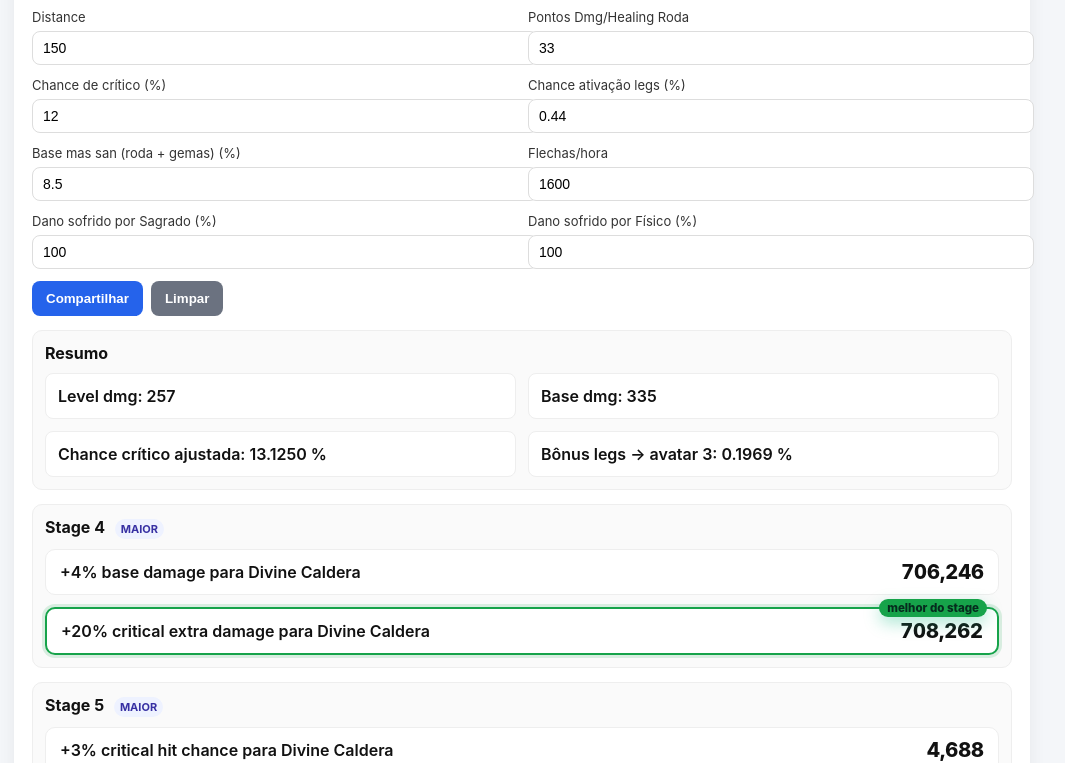
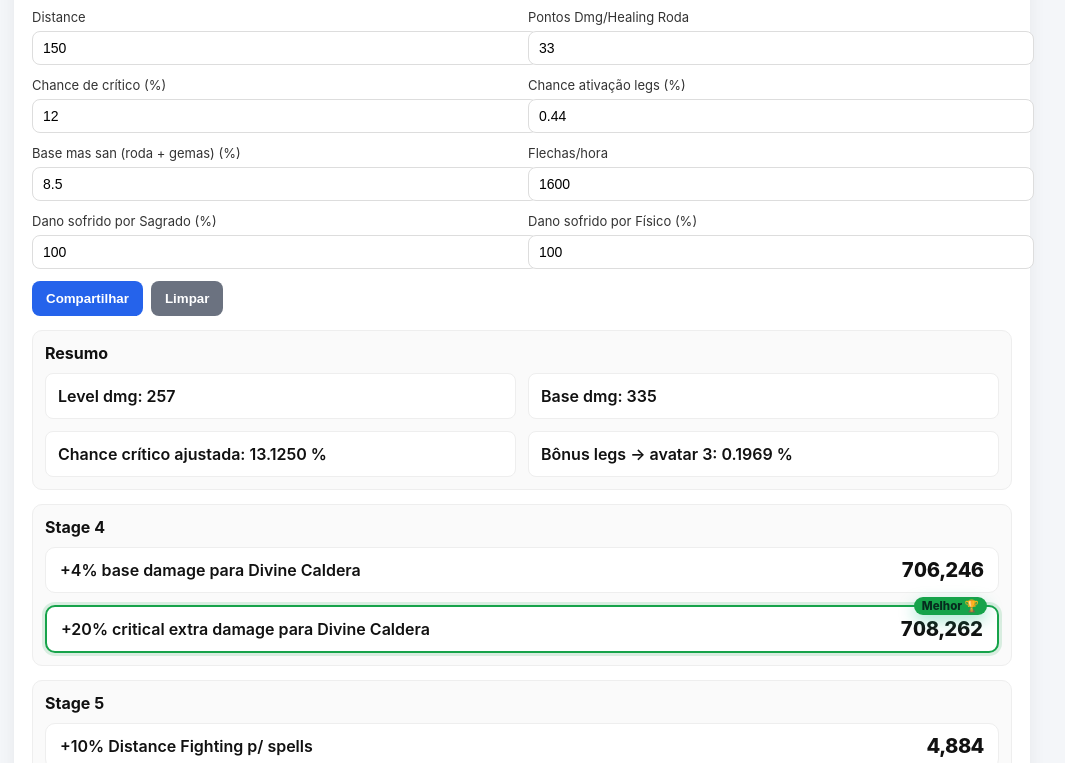
Before and after one commit to lucasporfz/calculadora, a plain HTML site: page index.html in a window 1280 px wide. Shown: the part 196-959 px from the top of the page, without its empty margins (118-1183 px from the left). Drawn offline with Linux system fonts and the light colour scheme.

Commit message:
Update index.html

```diff
--- a/index.html
+++ b/index.html
@@ -21,9 +21,8 @@
     .results-group h3 { margin:0 0 10px; font-size:16px; }
     .result { background:white; padding:12px; border-radius:8px; border:1px solid #eee; font-weight:600; }
     .muted { color:#666; font-weight:500; }
-    .pill { display:inline-block; font-size:11px; padding:3px 6px; border-radius:999px; background:#eef2ff; color:#3730a3; margin-left:6px; font-weight:700; }
 
-    /* NOVO: lista de perks em 2 colunas (nome | valor) */
+    /* Lista de perks em 2 colunas (nome | valor) */
     .perk-list{ list-style:none; padding:0; margin:0; display:grid; gap:12px; }
     .perk-card{
       position:relative;
@@ -47,10 +46,10 @@
     .perk-card__num{
       font-size:clamp(1rem, 2.2vw, 1.25rem);
       font-weight:800; color:#111;
-      font-variant-numeric: tabular-nums lining-nums; /* números estáveis */
+      font-variant-numeric: tabular-nums lining-nums;
     }
 
-    /* Destaque do vencedor do stage */
+    /* Destaque do vencedor */
     .perk-card.is-best{
       border:2px solid #16a34a;
       box-shadow:0 0 0 3px rgba(22,163,74,.15);
@@ -144,41 +143,41 @@
       </div>
     </div>
 
-    <!-- NOVO: Stage 4 em layout nome | valor -->
+    <!-- Stage 4 -->
     <div class="results-group" id="groupStage4">
-      <h3>Stage 4 <span class="pill" id="pillStage4" style="display:none">MAIOR</span></h3>
+      <h3>Stage 4</h3>
       <ul class="perk-list">
         <li class="perk-card" id="cardF20" title="">
           <div class="perk-card__name" id="labelF20">+4% base damage para Divine Caldera</div>
           <div class="perk-card__value"><span class="perk-card__num" id="outF20">--</span></div>
-          <div class="perk-card__badge">melhor do stage</div>
+          <div class="perk-card__badge" id="badgeF20">Melhor 🏆</div>
         </li>
         <li class="perk-card" id="cardF21" title="">
           <div class="perk-card__name" id="labelF21">+20% critical extra damage para Divine Caldera</div>
           <div class="perk-card__value"><span class="perk-card__num" id="outF21">--</span></div>
-          <div class="perk-card__badge">melhor do stage</div>
+          <div class="perk-card__badge" id="badgeF21">Melhor 🏆</div>
         </li>
       </ul>
     </div>
 
-    <!-- NOVO: Stage 5 em layout nome | valor -->
+    <!-- Stage 5 (ordem alterada: +10% Distance primeiro) -->
     <div class="results-group" id="groupStage5">
-      <h3>Stage 5 <span class="pill" id="pillStage5" style="display:none">MAIOR</span></h3>
+      <h3>Stage 5</h3>
       <ul class="perk-list">
+        <li class="perk-card" id="cardF25" title="">
+          <div class="perk-card__name" id="labelF25">+10% Distance Fighting p/ spells</div>
+          <div class="perk-card__value"><span class="perk-card__num" id="outF25">--</span></div>
+          <div class="perk-card__badge" id="badgeF25">Melhor 🏆</div>
+        </li>
         <li class="perk-card" id="cardF24" title="">
           <div class="perk-card__name" id="labelF24">+3% critical hit chance para Divine Caldera</div>
           <div class="perk-card__value"><span class="perk-card__num" id="outF24">--</span></div>
-          <div class="perk-card__badge">melhor do stage</div>
-        </li>
-        <li class="perk-card" id="cardF25" title="">
-          <div class="perk-card__name" id="labelF25">+10% Distance Fighting p/ spells</div>
-          <div class="perk-card__value"><span class="perk-card__num" id="outF25">--</span></div>
-          <div class="perk-card__badge">melhor do stage</div>
+          <div class="perk-card__badge" id="badgeF24">Melhor 🏆</div>
         </li>
         <li class="perk-card" id="cardF26" title="">
           <div class="perk-card__name" id="labelF26">+2 attack</div>
           <div class="perk-card__value"><span class="perk-card__num" id="outF26">--</span></div>
-          <div class="perk-card__badge">melhor do stage</div>
+          <div class="perk-card__badge" id="badgeF26">Melhor 🏆</div>
         </li>
       </ul>
     </div>
@@ -192,14 +191,12 @@
       const n = Number(s);
       return Number.isFinite(n) ? n : 0;
     }
-    // % → fração (12 => 0.12)
     function getPctFraction(id){
       let s = String(document.getElementById(id).value).trim().replace(',', '.');
       if (s.endsWith('%')) s = s.slice(0,-1);
       const n = Number(s);
       return Number.isFinite(n) ? n/100 : 0;
     }
-    // % → multiplicador (100 => 1, 120 => 1.2)
     function getPctMultiplier(id){
       let s = String(document.getElementById(id).value).trim().replace(',', '.');
       if (s.endsWith('%')) s = s.slice(0,-1);
@@ -211,11 +208,9 @@
       ['cardF20','cardF21','cardF24','cardF25','cardF26'].forEach(id=>{
         document.getElementById(id).classList.remove('is-best');
       });
-      document.getElementById('pillStage4').style.display = 'none';
-      document.getElementById('pillStage5').style.display = 'none';
     }
 
-    // Formatadores (PT/EN) com números tabulados
+    // i18n helpers
     function currentLang(){
       try{
         const saved = localStorage.getItem("calc_lang");
@@ -275,12 +270,12 @@
       const F3  = getNum('magicLevel');
       const F4  = getNum('distance');
       const F5  = getNum('pontosWheel');
-      const F6  = getPctFraction('chanceCrit');      // % → fração
-      const F7  = getPctFraction('chanceLegs');      // % → fração
-      const F8  = getPctFraction('baseMasSan');      // % → fração
+      const F6  = getPctFraction('chanceCrit');
+      const F7  = getPctFraction('chanceLegs');
+      const F8  = getPctFraction('baseMasSan');
       const F9  = getNum('flechasHora');
-      const F11 = getPctMultiplier('holyWeak');      // % → multiplicador
-      const F12 = getPctMultiplier('physWeak');      // % → multiplicador
+      const F11 = getPctMultiplier('holyWeak');
+      const F12 = getPctMultiplier('physWeak');
 
       const F14 = calcF14(F2);
       const F15 = calcF15(F3, F8);
@@ -292,13 +287,11 @@
       const F25 = calcF25(F21, F20, F4, F11);
       const F26 = calcF26(F4, F12);
 
-      // Resumo
       setText('outF14', F14);
       setText('outF15', F15);
       setText('outF16', (F16*100).toFixed(4) + ' %');
       setText('outF17', (F17*100).toFixed(4) + ' %');
 
-      // Valores formatados (tabular) para perks
       const fmt = fmtCache.get();
       document.getElementById('outF20').textContent = fmt.format(F20);
       document.getElementById('outF21').textContent = fmt.format(F21);
@@ -308,20 +301,18 @@
 
       try{ localStorage.setItem('calc_state', JSON.stringify({F2,F3,F4,F5,F6,F7,F8,F9,F11,F12})); }catch(e){}
 
-      // Destaques (winners)
+      // Destaques
       clearHighlights();
       const winnerStage4 = (F20 >= F21) ? 'cardF20' : 'cardF21';
       document.getElementById(winnerStage4).classList.add('is-best');
-      document.getElementById('pillStage4').style.display = 'inline-block';
 
       let winner5 = 'cardF24'; let max5 = F24;
       if(F25 > max5){ winner5='cardF25'; max5 = F25; }
       if(F26 > max5){ winner5='cardF26'; max5 = F26; }
       document.getElementById(winner5).classList.add('is-best');
-      document.getElementById('pillStage5').style.display = 'inline-block';
     }
 
-    // Deep link share
+    // Share
     function buildShareURL(){
       const raw = {
         level: document.getElementById('level').value,
@@ -352,8 +343,8 @@
         t.summary.f17 + ": " + document.getElementById("outF17").innerText,
         t.groups.stage4 + " – " + document.getElementById("labelF20").innerText + ": " + document.getElementById("outF20").innerText,
         t.groups.stage4 + " – " + document.getElementById("labelF21").innerText + ": " + document.getElementById("outF21").innerText,
+        t.groups.stage5 + " – " + document.getElementById("labelF25").innerText + ": " + document.getElementById("outF25").innerText,
         t.groups.stage5 + " – " + document.getElementById("labelF24").innerText + ": " + document.getElementById("outF24").innerText,
-        t.groups.stage5 + " – " + document.getElementById("labelF25").innerText + ": " + document.getElementById("outF25").innerText,
         t.groups.stage5 + " – " + document.getElementById("labelF26").innerText + ": " + document.getElementById("outF26").innerText
       ].join("\n");
 
@@ -425,7 +416,8 @@
           f26: "+2 attack"
         },
         shareTitle: "Minha simulação — Calculadora",
-        shareSummary: "Resumo"
+        shareSummary: "Resumo",
+        badge: "Melhor 🏆"
       },
       en: {
         appTitle: "Sanguine Bow Proficiency Calculator",
@@ -460,47 +452,32 @@
           f26: "+2 attack"
         },
         shareTitle: "My simulation — Calculator",
-        shareSummary: "Resume"
+        shareSummary: "Resume",
+        badge: "Best 🏆"
       }
     };
 
     function applyLang(lang){
       const t = i18n[lang] || i18n.pt;
-      // title e header
+
       document.title = t.appTitle + " — versão web";
       const h2 = document.querySelector(".card h2"); if(h2) h2.textContent = t.title;
 
-      // Botões
       const shareBtn = document.getElementById("shareBtn"); if(shareBtn) shareBtn.textContent = t.buttons.share;
       const clearBtn = document.getElementById("clearBtn"); if(clearBtn) clearBtn.textContent = t.buttons.reset;
       const langBtn = document.getElementById("langBtn"); if(langBtn) langBtn.textContent = t.buttons.lang;
 
-      // Grupos
       const gResumo = document.querySelector("#groupResumo h3"); if(gResumo) gResumo.textContent = t.groups.resumo;
-      const g4 = document.querySelector("#groupStage4 h3"); if(g4) g4.firstChild.nodeValue = t.groups.stage4 + " ";
-      const g5 = document.querySelector("#groupStage5 h3"); if(g5) g5.firstChild.nodeValue = t.groups.stage5 + " ";
+      const g4 = document.querySelector("#groupStage4 h3"); if(g4) g4.textContent = t.groups.stage4;
+      const g5 = document.querySelector("#groupStage5 h3"); if(g5) g5.textContent = t.groups.stage5;
 
-      // Labels de inputs
+      // Labels
       const labelOf = (id) => document.getElementById(id)?.previousElementSibling;
       const L = t.labels;
-      const map = {
-        level: L.level,
-        magicLevel: L.magicLevel,
-        distance: L.distance,
-        pontosWheel: L.pontosWheel,
-        chanceCrit: L.chanceCrit,
-        chanceLegs: L.chanceLegs,
-        baseMasSan: L.baseMasSan,
-        flechasHora: L.flechasHora,
-        holyWeak: L.holyWeak,
-        physWeak: L.physWeak,
-      };
-      Object.entries(map).forEach(([id, text]) => {
-        const lab = labelOf(id);
-        if(lab) lab.textContent = text;
-      });
+      const map = { level:L.level, magicLevel:L.magicLevel, distance:L.distance, pontosWheel:L.pontosWheel, chanceCrit:L.chanceCrit, chanceLegs:L.chanceLegs, baseMasSan:L.baseMasSan, flechasHora:L.flechasHora, holyWeak:L.holyWeak, physWeak:L.physWeak };
+      Object.entries(map).forEach(([id, text]) => { const lab = labelOf(id); if(lab) lab.textContent = text; });
 
-      // Resumo (prefixos antes dos spans)
+      // Resumo
       const setPrefix = (outId, txt) => {
         const span = document.getElementById(outId);
         if(span && span.parentElement){
@@ -512,21 +489,23 @@
       setPrefix("outF16", t.summary.f16);
       setPrefix("outF17", t.summary.f17);
 
-      // NOVO: nomes dos perks (sem alterar os valores)
+      // Nomes dos perks
       document.getElementById("labelF20").textContent = t.stage4.f20;
       document.getElementById("labelF21").textContent = t.stage4.f21;
       document.getElementById("labelF24").textContent = t.stage5.f24;
       document.getElementById("labelF25").textContent = t.stage5.f25;
       document.getElementById("labelF26").textContent = t.stage5.f26;
 
-      // lang attr + reset do formatador numérico
+      // Badge traduzida
+      document.querySelectorAll('.perk-card__badge').forEach(el=>{ el.textContent = t.badge; });
+
       document.documentElement.lang = (lang === "en" ? "en" : "pt-BR");
-      fmtCache.reset(); // garante separadores corretos
-      rodarCalculadora(); // recalcula com novo formatter
+      fmtCache.reset();
+      rodarCalculadora();
       try{ localStorage.setItem("calc_lang", lang); }catch(e){}
     }
 
-    // Toggle language button + boot
+    // Toggle language + boot
     document.getElementById("langBtn").addEventListener("click", () => {
       const lang = currentLang();
       const next = (lang === "en") ? "pt" : "en";
@@ -534,7 +513,7 @@
     });
     (function initLang(){ applyLang(currentLang()); })();
 
-    // Boot: restaurar da URL/localStorage e calcular
+    // Restore e calcular
     (function restoreAndRun(){
       const params = new URLSearchParams(window.location.search);
       if(params && Array.from(params.keys()).length){
```
